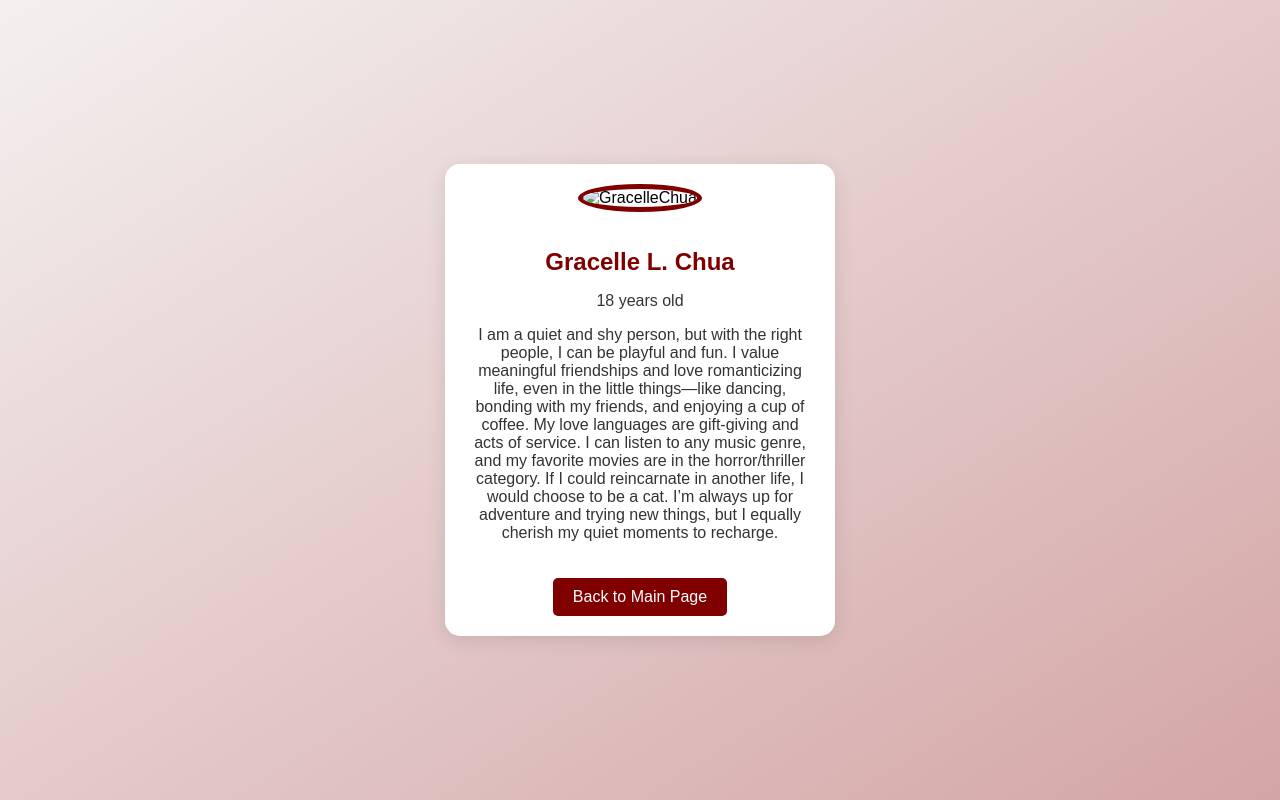
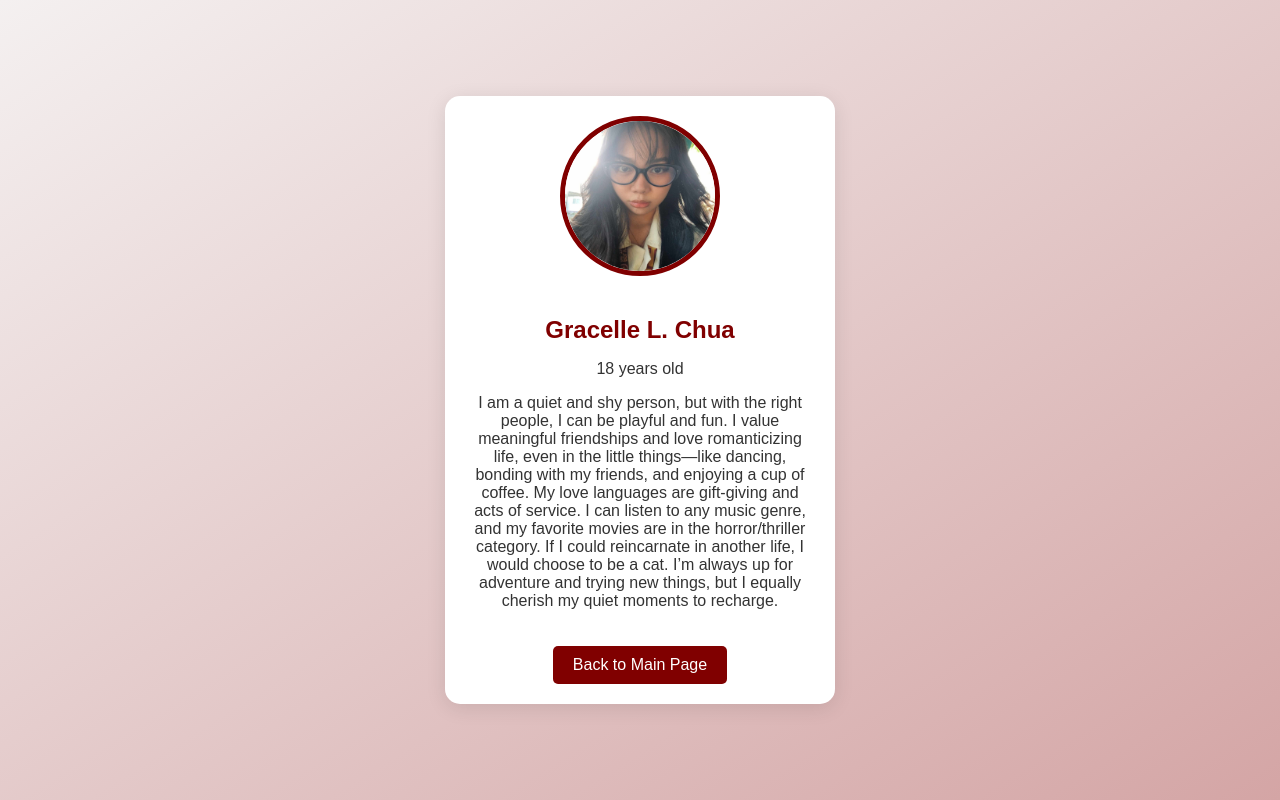
Before and after one commit to Erimoto6/-Erimoto6-.github.io, a plain HTML site: page member1.html in a window 1280 px wide. Drawn offline with Linux system fonts and the light colour scheme.

Commit message:
Update member1.html

```diff
--- a/member1.html
+++ b/member1.html
@@ -60,7 +60,7 @@
 </head>
 <body>
     <div class="card">
-        <img src="images/Icon_one.jpg" alt="GracelleChua" class="profile-pic">
+        <img src="Icon_one.jpg" alt="GracelleChua" class="profile-pic">
         <h1>Gracelle L. Chua</h1>
         <p>18 years old</p>
         <p>I am a quiet and shy person, but with the right people, I can be playful and fun. I value meaningful friendships and love romanticizing life, even in the little things—like dancing, bonding with my friends, and enjoying a cup of coffee. My love languages are gift-giving and acts of service. I can listen to any music genre, and my favorite movies are in the horror/thriller category. If I could reincarnate in another life, I would choose to be a cat. I’m always up for adventure and trying new things, but I equally cherish my quiet moments to recharge.</p>
```
